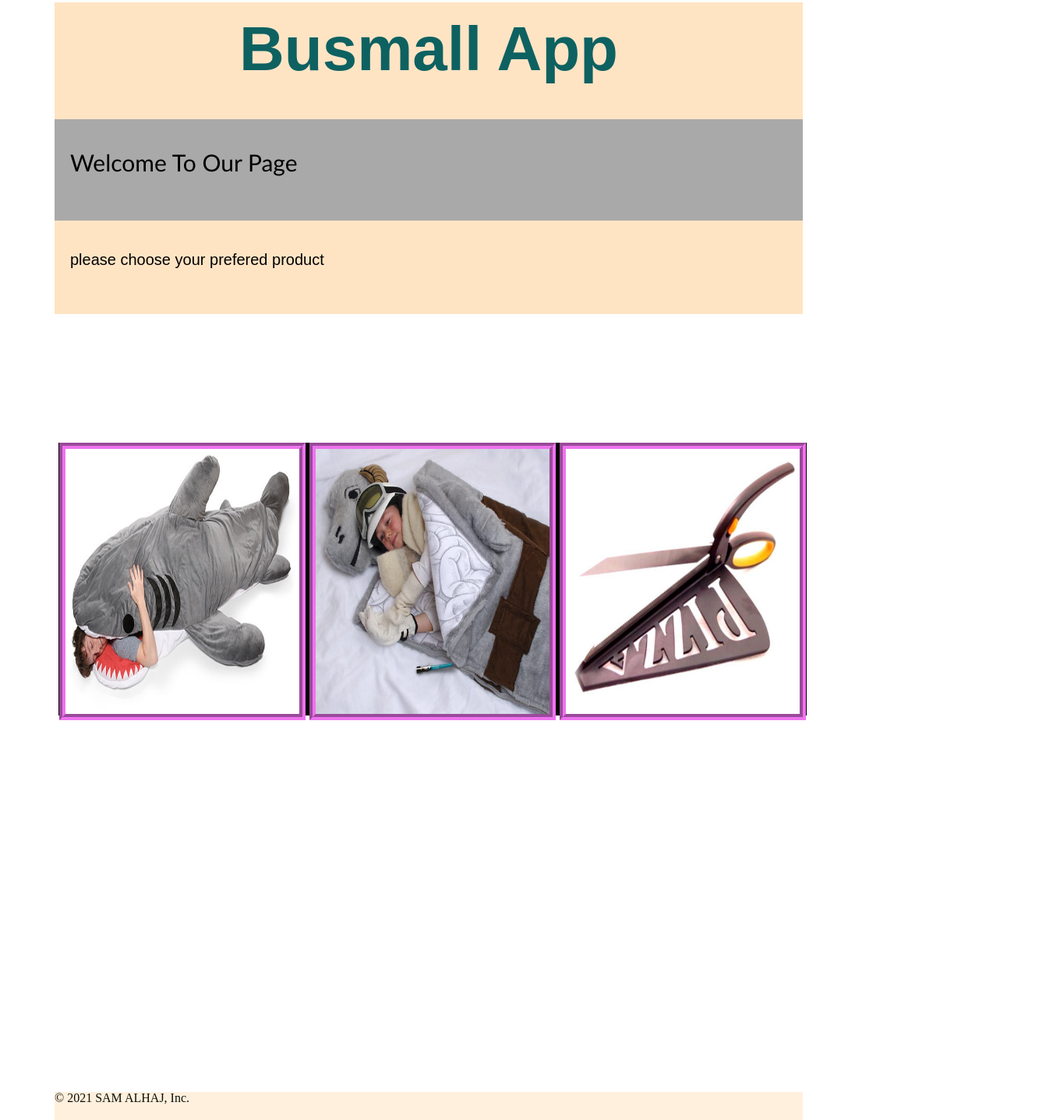
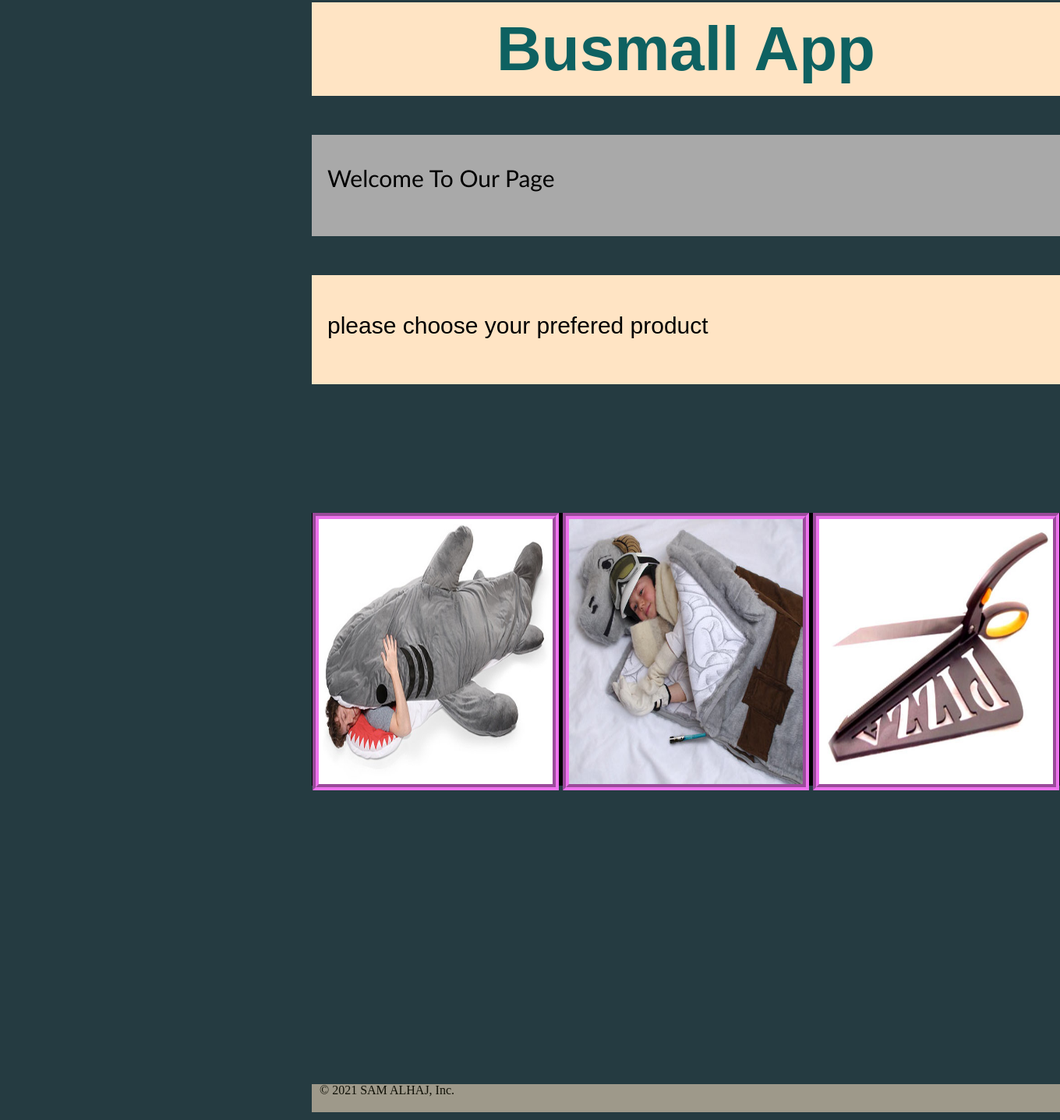
Before and after one commit to samalhaj1/BusMall, a plain HTML site: page index.html in a window 1280 px wide. Shown: the part 32-1469 px from the top of the page at 78% size, 1360 px wide, since content can reach past the window. Drawn offline with nearby package versions, Linux system fonts and the light colour scheme.

Commit message:
editing files

```diff
--- a/Css/style.css
+++ b/Css/style.css
@@ -1,32 +1,41 @@
+*{
+  background-color: rgb(37, 59, 65);
+}
+
+
 #container{
   /* background-image: url(../img/street.jpg); */
   /* background-color: black; */
   width: 960px;
-  margin-left: 70px;
+  margin-left: 400px;
 }
 
 header {
-  background-color: bisque;
+
   width: 960px;
   margin: 35px 35px;
   margin-left: 0px;
+
 }
 
 h1 {
+  background-color: bisque;
   font-size: 5em;
   font-family: fantasy;
   text-align: center;
   color: rgb(14, 97, 97);
   font-weight: bold;
   padding-top: 20px;
+  padding-bottom: 20px;
 }
 
 main{
   width: 960px;
   margin: 35px 0px;
-  margin-left: 5px;
+  /* margin-left: 20px; */
   padding: 10px 0px;
   padding-top: 100px;
+  /* padding-left: 30px; */
 }
 h2{
   padding-bottom: 60px;
@@ -39,11 +48,13 @@ h2{
 
 }
 h3{
-  padding-top: 40px;
+  background-color:bisque;
+  padding-top: 50px;
   padding-bottom: 60px;
-  font-size: 20px;
+  font-size:30px;
   font-family: fantasy;
   padding-left: 20px;
+  margin-top: 50px;
 
 
 }
@@ -74,12 +85,14 @@ img:hover {
   margin-top: 35px;
   border-style: solid;
   border-color: rgb(223, 223, 43);
+  margin-right: 150px;
 }
 
 #myChart {
-  padding: 50px;
+  /* padding: 50px; */
   height: 300px;
   width: 900px;
+  padding-right: 40px;
 }
 
 #myChart:hover{
@@ -105,6 +118,7 @@ footer{
   padding-bottom: 20px;
   color: rgb(15, 15, 5);
   background-color: rgba(255, 228, 196, 0.555);
+  padding-left:10px ;
 
 }
 
```
